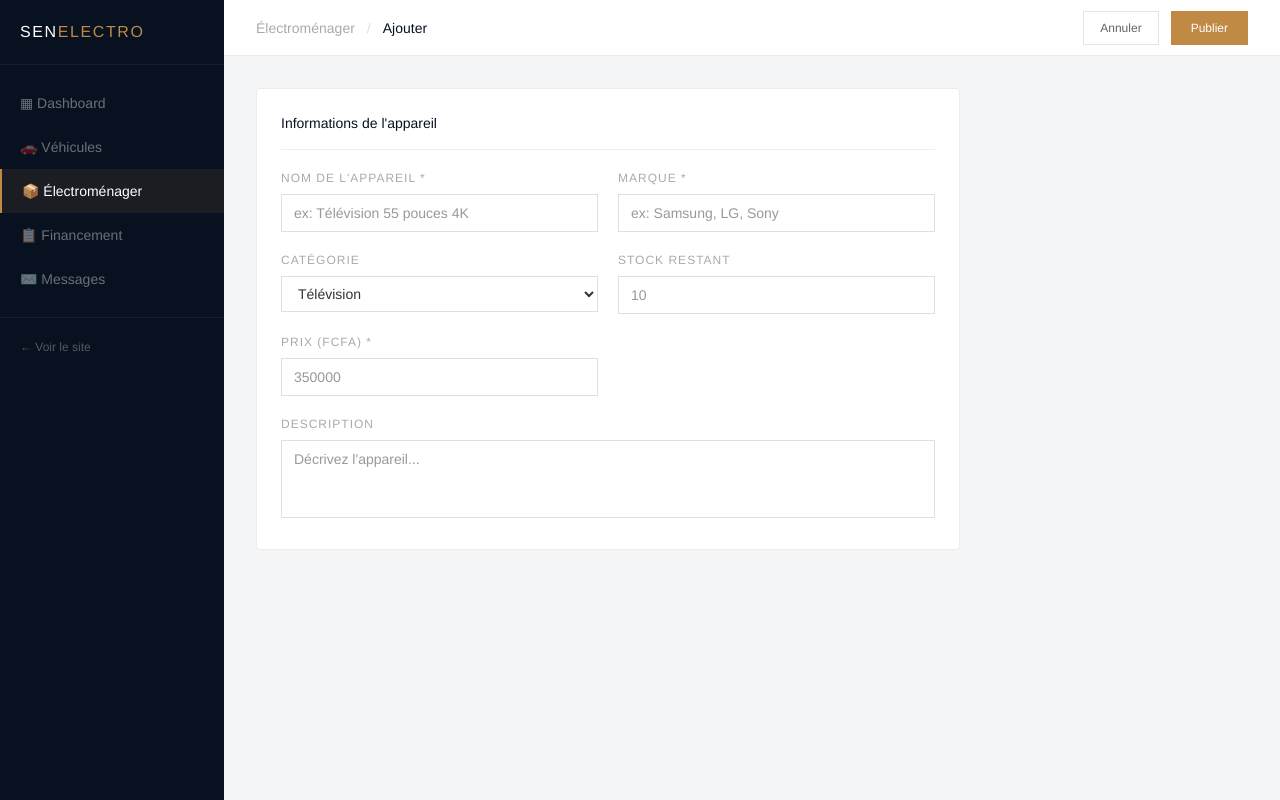
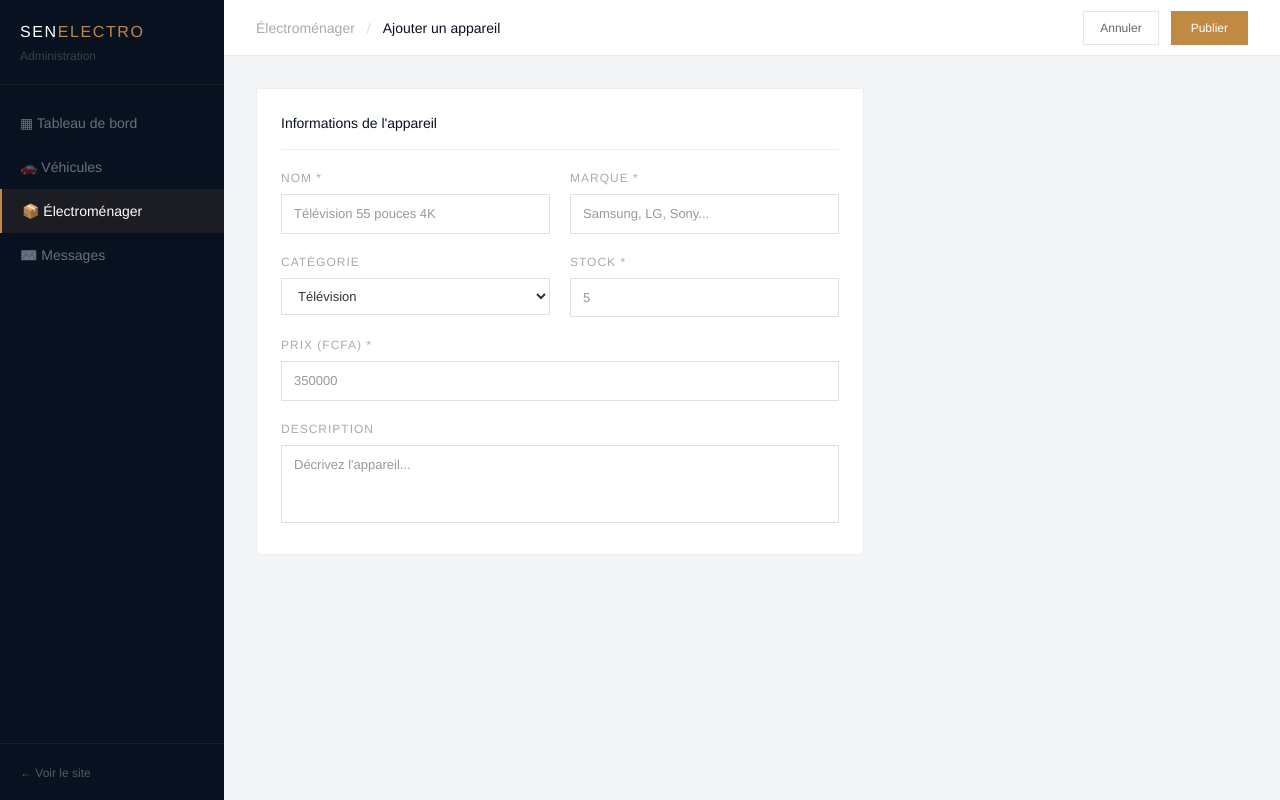
Before and after one commit to sokhna4907-crypto/senelectro, a Next.js app: page /admin/appliances/new in a window 1280 px wide. Built offline with nearby package versions, Linux system fonts and the light colour scheme.

Commit message:
Fix formulaires avec useRef

```diff
--- a/src/app/admin/appliances/new/page.tsx
+++ b/src/app/admin/appliances/new/page.tsx
@@ -1,59 +1,78 @@
 'use client'
-import { useState } from 'react'
+import { useRef, useState } from 'react'
 import Link from 'next/link'
 import { useRouter } from 'next/navigation'
 
 export default function AddAppliance() {
   const router = useRouter()
-  const [form, setForm] = useState({
-    name: '', brand: '', category: 'television',
-    price: '', stock_count: '', description: ''
-  })
+  const nameRef = useRef<HTMLInputElement>(null)
+  const brandRef = useRef<HTMLInputElement>(null)
+  const priceRef = useRef<HTMLInputElement>(null)
+  const stockRef = useRef<HTMLInputElement>(null)
+  const descRef = useRef<HTMLTextAreaElement>(null)
+  const [category, setCategory] = useState('television')
   const [saving, setSaving] = useState(false)
   const [saved, setSaved] = useState(false)
   const [error, setError] = useState('')
 
-  const update = (key: string, val: string) => setForm(f => ({ ...f, [key]: val }))
+  const handleSave = async () => {
+    const name = nameRef.current?.value || ''
+    const brand = brandRef.current?.value || ''
+    const price = priceRef.current?.value || ''
+    const stock = stockRef.current?.value || ''
+    const description = descRef.current?.value || ''
 
-  const handleSave = async () => {
-    if (!form.name || !form.brand || !form.price) { setError('Remplissez tous les champs obligatoires'); return }
+    if (!name || !brand || !price || !stock) {
+      setError('Veuillez remplir tous les champs obligatoires (*)')
+      return
+    }
     setSaving(true)
     setError('')
-    const token = document.cookie.split('admin_token=')[1]?.split(';')[0]
+    try {
       const res = await fetch('/api/appliances', {
         method: 'POST',
-      headers: { 'Content-Type': 'application/json', Authorization: `Bearer ${token}` },
+        headers: { 'Content-Type': 'application/json' },
         body: JSON.stringify({
-        ...form,
-        price: Number(form.price),
-        stock_count: Number(form.stock_count) || 0,
+          name, brand, category,
+          price: Number(price),
+          stock_count: Number(stock),
+          description,
           photos: [],
+          is_available: true,
         }),
       })
+      if (res.ok) {
+        setSaved(true)
+        setTimeout(() => router.push('/admin/appliances'), 1200)
+      } else {
+        setError('Erreur lors de la publication')
+      }
+    } catch {
+      setError('Erreur de connexion')
+    } finally {
       setSaving(false)
-    if (res.ok) { setSaved(true); setTimeout(() => router.push('/admin/appliances'), 1000) }
-    else setError('Erreur lors de la sauvegarde')
+    }
   }
 
-  const inputStyle = { border: '0.5px solid rgba(0,0,0,0.12)', color: '#333', background: '#fff', outline: 'none' }
-  const Field = ({ label, children }: { label: string; children: React.ReactNode }) => (
-    <div>
-      <label className="block text-xs uppercase tracking-widest mb-2" style={{ color: '#aaa', letterSpacing: '1px' }}>{label}</label>
-      {children}
-    </div>
-  )
+  const inp = {
+    border: '0.5px solid rgba(0,0,0,0.12)',
+    color: '#333', background: '#fff',
+    outline: 'none', width: '100%',
+    padding: '9px 12px', fontSize: '13px',
+    fontFamily: 'inherit'
+  }
 
   return (
     <div className="flex min-h-screen" style={{ fontFamily: 'Helvetica Neue, Arial, sans-serif' }}>
-      <aside className="w-56 flex-shrink-0" style={{ background: '#08111F' }}>
+      <aside className="w-56 flex-shrink-0 flex flex-col" style={{ background: '#08111F' }}>
         <div className="px-5 py-5" style={{ borderBottom: '0.5px solid rgba(255,255,255,0.06)' }}>
           <div className="text-base font-light tracking-widest uppercase" style={{ color: '#fff' }}>Sen<span style={{ color: '#C08A45' }}>Electro</span></div>
+          <div className="text-xs mt-1" style={{ color: 'rgba(255,255,255,0.2)' }}>Administration</div>
         </div>
-        <nav className="py-4">
-          <Link href="/admin" className="flex items-center gap-3 px-5 py-3 text-sm" style={{ color: 'rgba(255,255,255,0.4)' }}>▦ Dashboard</Link>
+        <nav className="py-4 flex-1">
+          <Link href="/admin" className="flex items-center gap-3 px-5 py-3 text-sm" style={{ color: 'rgba(255,255,255,0.4)' }}>▦ Tableau de bord</Link>
           <Link href="/admin/vehicles" className="flex items-center gap-3 px-5 py-3 text-sm" style={{ color: 'rgba(255,255,255,0.4)' }}>🚗 Véhicules</Link>
           <Link href="/admin/appliances" className="flex items-center gap-3 px-5 py-3 text-sm" style={{ color: '#fff', background: 'rgba(192,138,69,0.1)', borderLeft: '2px solid #C08A45' }}>📦 Électroménager</Link>
-          <Link href="/admin/financing" className="flex items-center gap-3 px-5 py-3 text-sm" style={{ color: 'rgba(255,255,255,0.4)' }}>📋 Financement</Link>
           <Link href="/admin/messages" className="flex items-center gap-3 px-5 py-3 text-sm" style={{ color: 'rgba(255,255,255,0.4)' }}>✉️ Messages</Link>
         </nav>
         <div className="px-5 py-4" style={{ borderTop: '0.5px solid rgba(255,255,255,0.06)' }}>
@@ -66,11 +85,11 @@ export default function AddAppliance() {
           <div className="flex items-center gap-3 text-sm" style={{ color: '#08111F' }}>
             <Link href="/admin/appliances" style={{ color: '#aaa' }}>Électroménager</Link>
             <span style={{ color: '#ddd' }}>/</span>
-            <span className="font-medium">Ajouter</span>
+            <span className="font-medium">Ajouter un appareil</span>
           </div>
           <div className="flex gap-3">
             <Link href="/admin/appliances" className="text-xs px-4 py-2" style={{ border: '0.5px solid rgba(0,0,0,0.1)', color: '#666' }}>Annuler</Link>
-            <button onClick={handleSave} disabled={saving}
+            <button onClick={handleSave} disabled={saving || saved}
               className="text-white text-xs px-5 py-2"
               style={{ background: saved ? '#3B6D11' : '#C08A45', opacity: saving ? 0.7 : 1 }}>
               {saved ? '✅ Publié !' : saving ? 'Publication...' : 'Publier'}
@@ -78,21 +97,30 @@ export default function AddAppliance() {
           </div>
         </div>
 
-        <div className="p-8 max-w-3xl">
-          {error && <div className="mb-4 px-4 py-3 text-sm" style={{ background: '#FDEAEA', color: '#E24B4A', border: '0.5px solid rgba(226,75,74,0.3)' }}>{error}</div>}
+        <div className="p-8 max-w-2xl">
+          {error && (
+            <div className="mb-5 px-4 py-3 text-sm" style={{ background: '#FDEAEA', border: '0.5px solid rgba(226,75,74,0.3)', color: '#E24B4A' }}>
+              {error}
+            </div>
+          )}
+
           <div className="bg-white rounded p-6" style={{ border: '0.5px solid rgba(0,0,0,0.07)' }}>
-            <div className="text-sm font-medium mb-5 pb-4" style={{ color: '#08111F', borderBottom: '0.5px solid rgba(0,0,0,0.07)' }}>Informations de l'appareil</div>
+            <div className="text-sm font-medium mb-5 pb-4" style={{ color: '#08111F', borderBottom: '0.5px solid rgba(0,0,0,0.07)' }}>
+              Informations de l'appareil
+            </div>
+
             <div className="grid grid-cols-2 gap-5">
-              <Field label="Nom de l'appareil *">
-                <input value={form.name} onChange={e => update('name', e.target.value)} autoComplete="off"
-                  placeholder="ex: Télévision 55 pouces 4K" className="w-full px-3 py-2 text-sm" style={inputStyle} />
-              </Field>
-              <Field label="Marque *">
-                <input value={form.brand} onChange={e => update('brand', e.target.value)} autoComplete="off"
-                  placeholder="ex: Samsung, LG, Sony" className="w-full px-3 py-2 text-sm" style={inputStyle} />
-              </Field>
-              <Field label="Catégorie">
-                <select value={form.category} onChange={e => update('category', e.target.value)} className="w-full px-3 py-2 text-sm" style={inputStyle}>
+              <div>
+                <label className="block text-xs uppercase tracking-widest mb-2" style={{ color: '#aaa', letterSpacing: '1px' }}>Nom *</label>
+                <input ref={nameRef} type="text" placeholder="Télévision 55 pouces 4K" style={inp} />
+              </div>
+              <div>
+                <label className="block text-xs uppercase tracking-widest mb-2" style={{ color: '#aaa', letterSpacing: '1px' }}>Marque *</label>
+                <input ref={brandRef} type="text" placeholder="Samsung, LG, Sony..." style={inp} />
+              </div>
+              <div>
+                <label className="block text-xs uppercase tracking-widest mb-2" style={{ color: '#aaa', letterSpacing: '1px' }}>Catégorie</label>
+                <select value={category} onChange={e => setCategory(e.target.value)} style={inp}>
                   <option value="television">Télévision</option>
                   <option value="refrigerateur">Réfrigérateur</option>
                   <option value="climatiseur">Climatiseur</option>
@@ -101,21 +129,19 @@ export default function AddAppliance() {
                   <option value="audio">Audio</option>
                   <option value="autre">Autre</option>
                 </select>
-              </Field>
-              <Field label="Stock restant">
-                <input type="number" value={form.stock_count} onChange={e => update('stock_count', e.target.value)} autoComplete="off"
-                  placeholder="10" className="w-full px-3 py-2 text-sm" style={inputStyle} />
-              </Field>
-              <Field label="Prix (FCFA) *">
-                <input type="number" value={form.price} onChange={e => update('price', e.target.value)} autoComplete="off"
-                  placeholder="350000" className="w-full px-3 py-2 text-sm" style={inputStyle} />
-              </Field>
               </div>
-            <div className="mt-5">
-              <Field label="Description">
-                <textarea value={form.description} onChange={e => update('description', e.target.value)}
-                  placeholder="Décrivez l'appareil..." rows={3} className="w-full px-3 py-2 text-sm resize-none" style={inputStyle} />
-              </Field>
+              <div>
+                <label className="block text-xs uppercase tracking-widest mb-2" style={{ color: '#aaa', letterSpacing: '1px' }}>Stock *</label>
+                <input ref={stockRef} type="number" placeholder="5" min="0" style={inp} />
+              </div>
+              <div className="col-span-2">
+                <label className="block text-xs uppercase tracking-widest mb-2" style={{ color: '#aaa', letterSpacing: '1px' }}>Prix (FCFA) *</label>
+                <input ref={priceRef} type="number" placeholder="350000" style={inp} />
+              </div>
+              <div className="col-span-2">
+                <label className="block text-xs uppercase tracking-widest mb-2" style={{ color: '#aaa', letterSpacing: '1px' }}>Description</label>
+                <textarea ref={descRef} rows={3} placeholder="Décrivez l'appareil..." style={{ ...inp, resize: 'none' }} />
+              </div>
             </div>
           </div>
         </div>
--- a/src/app/admin/vehicles/new/page.tsx
+++ b/src/app/admin/vehicles/new/page.tsx
@@ -1,36 +1,43 @@
 'use client'
-import { useState, useRef } from 'react'
+import { useRef, useState } from 'react'
 import Link from 'next/link'
 import { useRouter } from 'next/navigation'
 
 export default function AddVehicle() {
   const router = useRouter()
+  // Refs pour les champs texte (évite la perte de focus)
+  const modelRef = useRef<HTMLInputElement>(null)
+  const yearRef = useRef<HTMLInputElement>(null)
+  const kmRef = useRef<HTMLInputElement>(null)
+  const priceRef = useRef<HTMLInputElement>(null)
+  const descRef = useRef<HTMLTextAreaElement>(null)
+  // State pour les selects seulement
   const [brand, setBrand] = useState('')
-  const [model, setModel] = useState('')
-  const [year, setYear] = useState('')
-  const [km, setKm] = useState('')
   const [fuel, setFuel] = useState('essence')
   const [transmission, setTransmission] = useState('automatique')
   const [type, setType] = useState('berline')
-  const [price, setPrice] = useState('')
   const [badge, setBadge] = useState('')
-  const [description, setDescription] = useState('')
   const [saving, setSaving] = useState(false)
   const [saved, setSaved] = useState(false)
   const [error, setError] = useState('')
 
   const handleSave = async () => {
+    const model = modelRef.current?.value || ''
+    const year = yearRef.current?.value || ''
+    const km = kmRef.current?.value || ''
+    const price = priceRef.current?.value || ''
+    const description = descRef.current?.value || ''
+
     if (!brand || !model || !year || !price) {
-      setError('Veuillez remplir tous les champs obligatoires (*)' )
+      setError('Veuillez remplir tous les champs obligatoires (*)')
       return
     }
     setSaving(true)
     setError('')
     try {
-      const token = document.cookie.split('admin_token=')[1]?.split(';')[0]
       const res = await fetch('/api/vehicles', {
         method: 'POST',
-        headers: { 'Content-Type': 'application/json', Authorization: `Bearer ${token}` },
+        headers: { 'Content-Type': 'application/json' },
         body: JSON.stringify({
           name: `${brand} ${model} ${year}`,
           brand, model,
@@ -58,11 +65,16 @@ export default function AddVehicle() {
     }
   }
 
-  const sel = { border: '0.5px solid rgba(0,0,0,0.12)', color: '#333', background: '#fff', outline: 'none', width: '100%', padding: '9px 12px', fontSize: '13px' }
+  const inp = {
+    border: '0.5px solid rgba(0,0,0,0.12)',
+    color: '#333', background: '#fff',
+    outline: 'none', width: '100%',
+    padding: '9px 12px', fontSize: '13px',
+    fontFamily: 'inherit'
+  }
 
   return (
     <div className="flex min-h-screen" style={{ fontFamily: 'Helvetica Neue, Arial, sans-serif' }}>
-
       <aside className="w-56 flex-shrink-0 flex flex-col" style={{ background: '#08111F' }}>
         <div className="px-5 py-5" style={{ borderBottom: '0.5px solid rgba(255,255,255,0.06)' }}>
           <div className="text-base font-light tracking-widest uppercase" style={{ color: '#fff' }}>Sen<span style={{ color: '#C08A45' }}>Electro</span></div>
@@ -97,7 +109,6 @@ export default function AddVehicle() {
         </div>
 
         <div className="p-8 max-w-3xl">
-
           {error && (
             <div className="mb-5 px-4 py-3 text-sm" style={{ background: '#FDEAEA', border: '0.5px solid rgba(226,75,74,0.3)', color: '#E24B4A' }}>
               {error}
@@ -109,17 +120,10 @@ export default function AddVehicle() {
               Informations du véhicule
             </div>
 
-            {/* Formulaire sans autocomplétion */}
-            <form autoComplete="off" onSubmit={e => e.preventDefault()}>
-              {/* Champ piège pour tromper le navigateur */}
-              <input type="text" name="fake_field" style={{ display: 'none' }} />
-              <input type="password" name="fake_password" style={{ display: 'none' }} />
-
             <div className="grid grid-cols-2 gap-5">
-
               <div>
                 <label className="block text-xs uppercase tracking-widest mb-2" style={{ color: '#aaa', letterSpacing: '1px' }}>Marque *</label>
-                  <select value={brand} onChange={e => setBrand(e.target.value)} style={sel}>
+                <select value={brand} onChange={e => setBrand(e.target.value)} style={inp}>
                   <option value="">Sélectionner</option>
                   {['Mercedes', 'BMW', 'Audi', 'Porsche', 'Land Rover', 'Volkswagen', 'Volvo', 'Lexus', 'Toyota', 'Hyundai', 'Renault', 'Peugeot'].map(b => (
                     <option key={b} value={b}>{b}</option>
@@ -129,50 +133,22 @@ export default function AddVehicle() {
 
               <div>
                 <label className="block text-xs uppercase tracking-widest mb-2" style={{ color: '#aaa', letterSpacing: '1px' }}>Modèle *</label>
-                  <input
-                    type="text"
-                    name={`model_${Math.random()}`}
-                    autoComplete="new-password"
-                    autoCorrect="off"
-                    autoCapitalize="off"
-                    spellCheck={false}
-                    value={model}
-                    onChange={e => setModel(e.target.value)}
-                    placeholder="C-Class, X5, A6..."
-                    style={sel}
-                  />
+                <input ref={modelRef} type="text" placeholder="C-Class, X5, A6..." style={inp} />
               </div>
 
               <div>
                 <label className="block text-xs uppercase tracking-widest mb-2" style={{ color: '#aaa', letterSpacing: '1px' }}>Année *</label>
-                  <input
-                    type="number"
-                    name={`year_${Math.random()}`}
-                    autoComplete="new-password"
-                    value={year}
-                    onChange={e => setYear(e.target.value)}
-                    placeholder="2022"
-                    min="1990" max="2025"
-                    style={sel}
-                  />
+                <input ref={yearRef} type="number" placeholder="2022" min="1990" max="2025" style={inp} />
               </div>
 
               <div>
                 <label className="block text-xs uppercase tracking-widest mb-2" style={{ color: '#aaa', letterSpacing: '1px' }}>Kilométrage</label>
-                  <input
-                    type="number"
-                    name={`km_${Math.random()}`}
-                    autoComplete="new-password"
-                    value={km}
-                    onChange={e => setKm(e.target.value)}
-                    placeholder="50000"
-                    style={sel}
-                  />
+                <input ref={kmRef} type="number" placeholder="50000" style={inp} />
               </div>
 
               <div>
                 <label className="block text-xs uppercase tracking-widest mb-2" style={{ color: '#aaa', letterSpacing: '1px' }}>Carburant</label>
-                  <select value={fuel} onChange={e => setFuel(e.target.value)} style={sel}>
+                <select value={fuel} onChange={e => setFuel(e.target.value)} style={inp}>
                   <option value="essence">Essence</option>
                   <option value="diesel">Diesel</option>
                   <option value="hybride">Hybride</option>
@@ -182,7 +158,7 @@ export default function AddVehicle() {
 
               <div>
                 <label className="block text-xs uppercase tracking-widest mb-2" style={{ color: '#aaa', letterSpacing: '1px' }}>Transmission</label>
-                  <select value={transmission} onChange={e => setTransmission(e.target.value)} style={sel}>
+                <select value={transmission} onChange={e => setTransmission(e.target.value)} style={inp}>
                   <option value="automatique">Automatique</option>
                   <option value="manuelle">Manuelle</option>
                 </select>
@@ -190,7 +166,7 @@ export default function AddVehicle() {
 
               <div>
                 <label className="block text-xs uppercase tracking-widest mb-2" style={{ color: '#aaa', letterSpacing: '1px' }}>Type</label>
-                  <select value={type} onChange={e => setType(e.target.value)} style={sel}>
+                <select value={type} onChange={e => setType(e.target.value)} style={inp}>
                   <option value="berline">Berline</option>
                   <option value="suv">SUV</option>
                   <option value="4x4">4x4</option>
@@ -200,7 +176,7 @@ export default function AddVehicle() {
 
               <div>
                 <label className="block text-xs uppercase tracking-widest mb-2" style={{ color: '#aaa', letterSpacing: '1px' }}>Badge</label>
-                  <select value={badge} onChange={e => setBadge(e.target.value)} style={sel}>
+                <select value={badge} onChange={e => setBadge(e.target.value)} style={inp}>
                   <option value="">Aucun</option>
                   <option value="nouveau">Nouveau</option>
                   <option value="promo">Promo</option>
@@ -211,37 +187,20 @@ export default function AddVehicle() {
 
               <div className="col-span-2">
                 <label className="block text-xs uppercase tracking-widest mb-2" style={{ color: '#aaa', letterSpacing: '1px' }}>Prix de vente (FCFA) *</label>
-                  <input
-                    type="number"
-                    name={`price_${Math.random()}`}
-                    autoComplete="new-password"
-                    value={price}
-                    onChange={e => setPrice(e.target.value)}
-                    placeholder="22000000"
-                    style={sel}
-                  />
+                <input ref={priceRef} type="number" placeholder="22000000" style={inp} />
               </div>
 
+              <div className="col-span-2">
+                <label className="block text-xs uppercase tracking-widest mb-2" style={{ color: '#aaa', letterSpacing: '1px' }}>Description</label>
+                <textarea ref={descRef} rows={4} placeholder="Décrivez le véhicule..." style={{ ...inp, resize: 'none' }} />
               </div>
-
-              <div className="mt-5">
-                <label className="block text-xs uppercase tracking-widest mb-2" style={{ color: '#aaa', letterSpacing: '1px' }}>Description</label>
-                <textarea
-                  value={description}
-                  onChange={e => setDescription(e.target.value)}
-                  placeholder="Décrivez le véhicule — état, équipements, historique..."
-                  rows={4}
-                  style={{ ...sel, resize: 'none' }}
-                />
             </div>
-            </form>
           </div>
 
           <div className="bg-white rounded p-5" style={{ border: '0.5px solid rgba(0,0,0,0.07)' }}>
             <div className="text-sm font-medium mb-2" style={{ color: '#08111F' }}>Photos</div>
-            <div className="text-sm" style={{ color: '#aaa' }}>📷 Ajoutez les photos après publication en cliquant sur Modifier.</div>
+            <div className="text-sm" style={{ color: '#aaa' }}>📷 Ajoutez les photos après publication via le bouton Modifier.</div>
           </div>
-
         </div>
       </main>
     </div>
```
Lines whose indentation alone changed are shown as unchanged.
